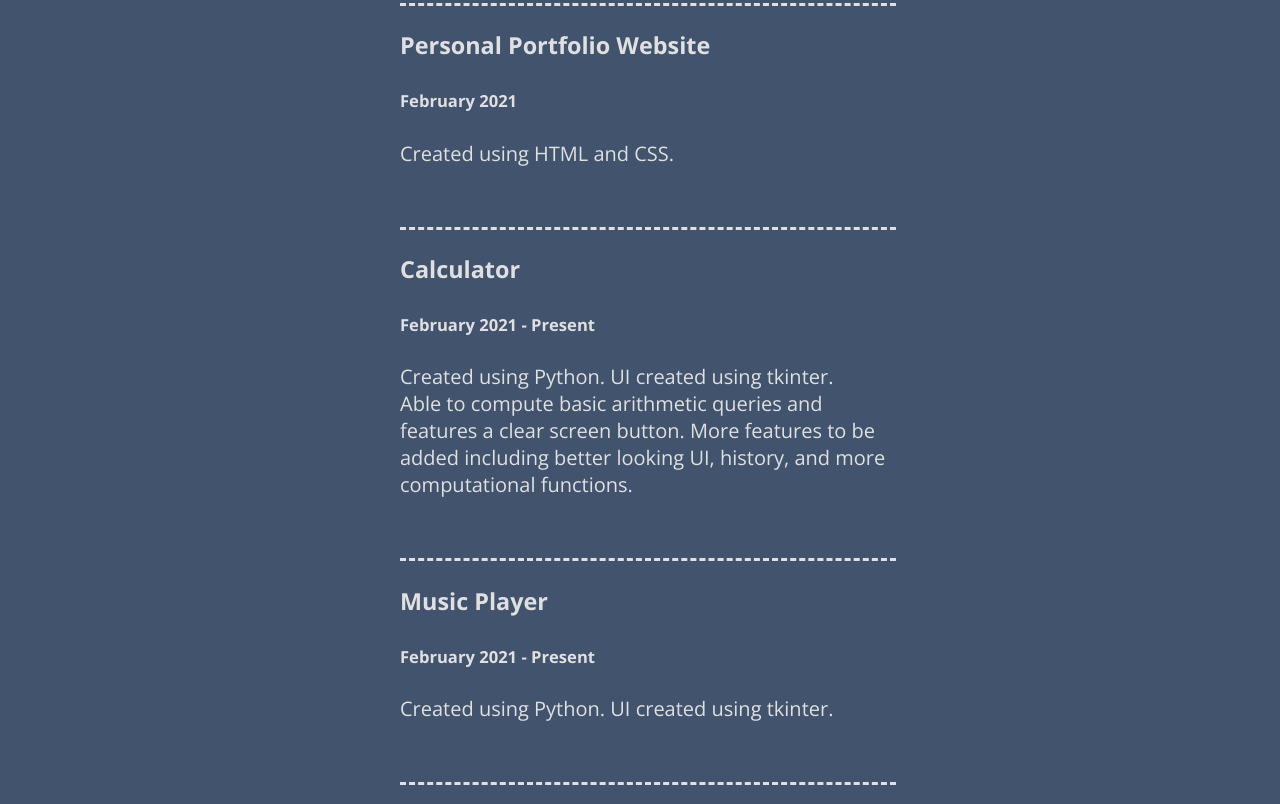
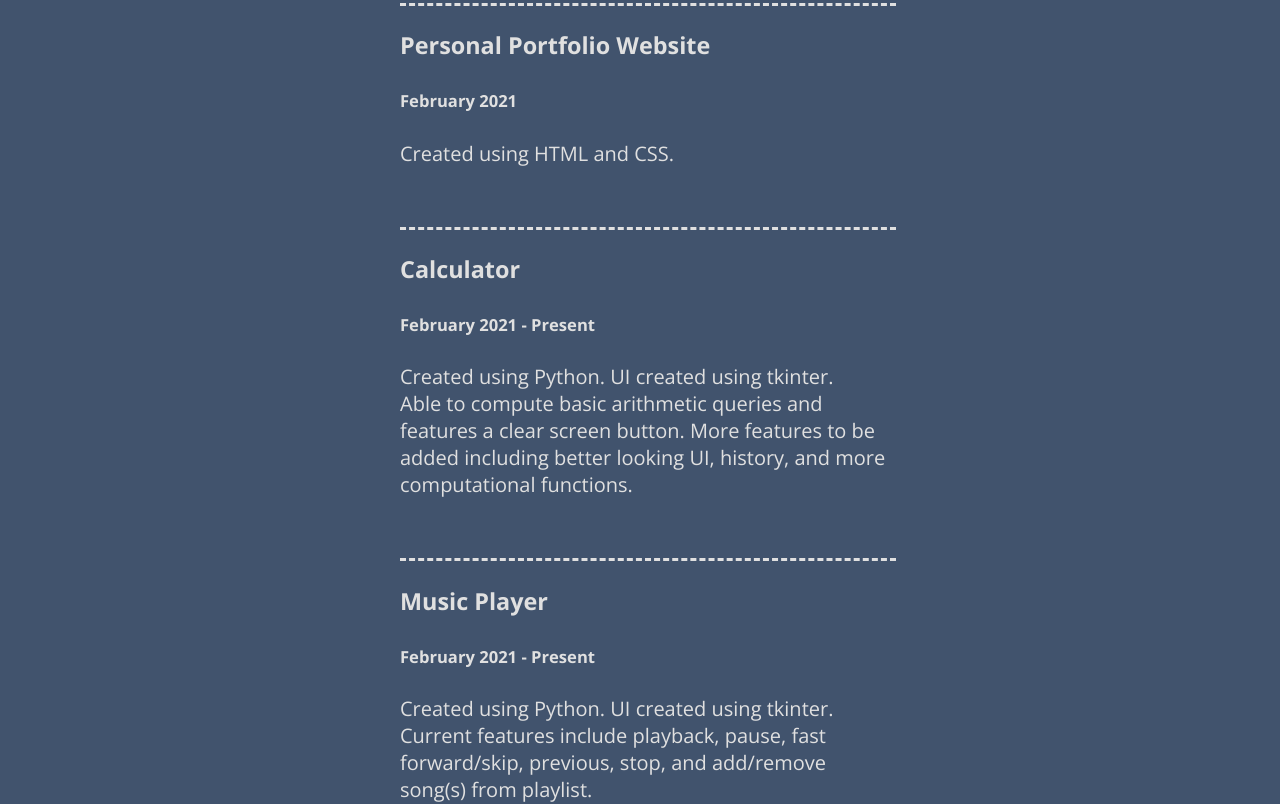
Before and after one commit to schau623/schau623.github.io, a plain HTML site: page projects.html in a window 1280 px wide. Shown: the part 159-963 px from the top of the page. Drawn offline with nearby package versions, Linux system fonts and the light colour scheme.

Commit message:
Update projects.html

```diff
--- a/projects.html
+++ b/projects.html
@@ -55,6 +55,9 @@
 					February 2021 - Present
 				</h5>
 				Created using Python. UI created using tkinter.
+				<br>
+				Current features include playback, pause, fast forward/skip, previous, stop,
+				and add/remove song(s) from playlist.
 			</li>
 
 			<li>
```
